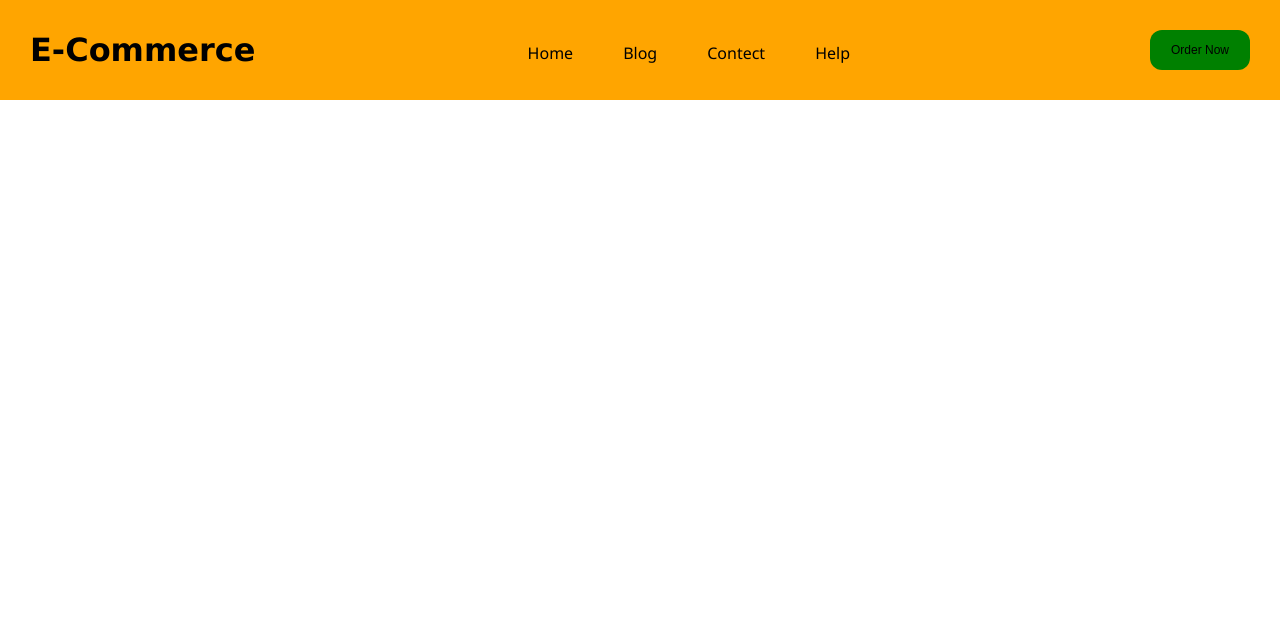
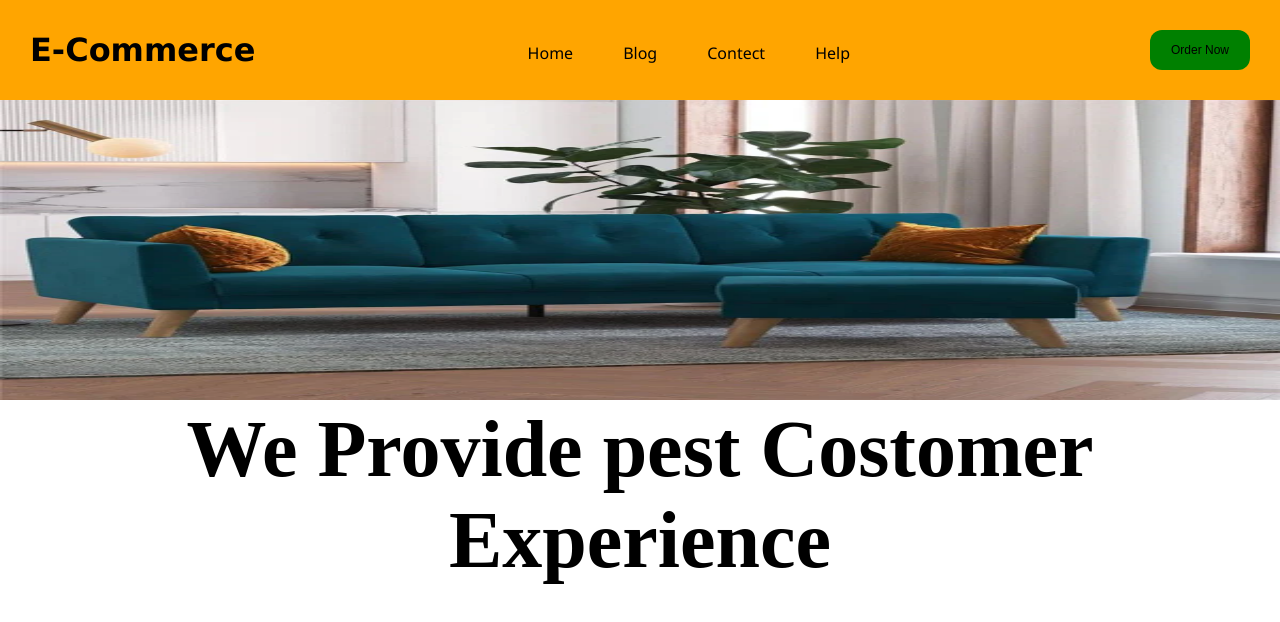
Before and after one commit to inshaar-Seylici/E-Commerce, a plain HTML site: page index.html in a window 1280 px wide. Drawn offline with Linux system fonts and the light colour scheme.

Commit message:
waxaan kusoo daray h1

```diff
--- a/Style.css
+++ b/Style.css
@@ -38,3 +38,13 @@
     font-family: 'Times New Roman', ;
 
 }
+.container img{
+    height: 300px;
+    width: 1280px;
+
+}
+.provide h4{
+    text-align: center;
+    font-size: 80px;
+    font-weight: bold;
+}
--- a/index.html
+++ b/index.html
@@ -20,6 +20,12 @@
 <button>Order Now</button>
 </div>
     </div>
+    <div class="container">
+        <img src="image4.webp" alt="">
+           </div>
+         <div class="provide">
+<h4>We Provide pest Costomer Experience</h4>
+         </div>
 
 
 
```
